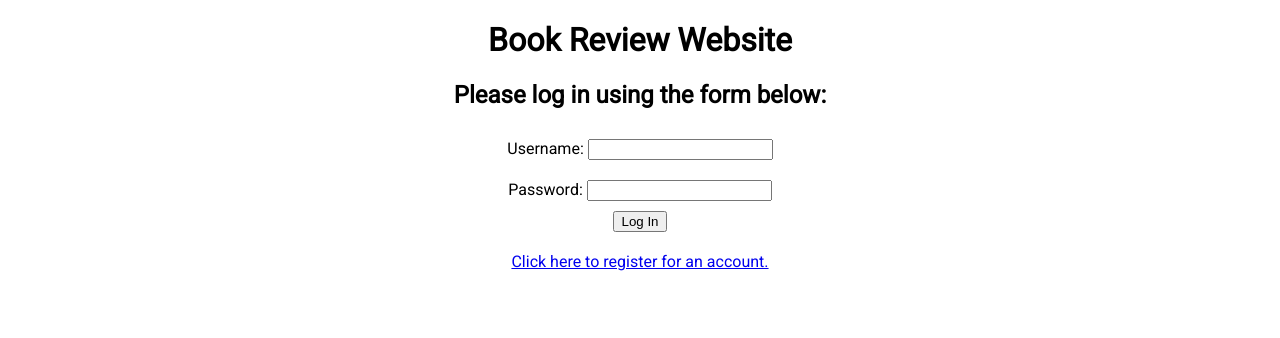
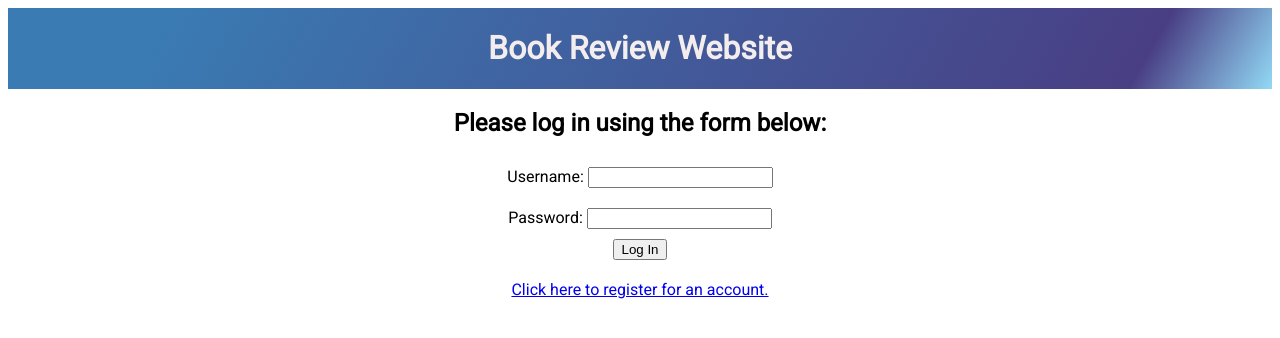
Before and after one commit to betty-van/book-review-app, a Flask app: page / in a window 1280 px wide. Shown: the top 338 px of the page. Run offline with Flask 2, Linux system fonts and the light colour scheme.

Commit message:
Made prettier

```diff
--- a/templates/layout.html
+++ b/templates/layout.html
@@ -14,12 +14,27 @@
         text-align: center;
     }
 
+    header {
+        display: flex;
+        justify-content: center;
+        top: 0;
+        left: 0;
+        width: 100%;
+        min-height: 50px;
+        background-color: #3a7bb3;
+        background-image: linear-gradient(120deg, #3a7bb3 12%, #493e84 89%, #92d9f5 100%);
+    }
+
+    h1 {
+        color: rgb(243, 237, 237);
+    }
+
     form .inputwrapper {
         padding: 10px;
     }
 
     form {
-        margin-bottom: 20px;
+        margin: 10px auto 20px auto;
     }
 
     ul {
@@ -43,7 +58,9 @@
 
 <!-- Body of page -->
 <body>
-    <h1>Book Review Website</h1>
+    <header>
+        <h1>Book Review Website</h1>
+    </header>
     <h2>{% block heading %}{{ headline }}{% endblock %}</h2>
 
     {% block body %}
--- a/templates/search-result.html
+++ b/templates/search-result.html
@@ -3,12 +3,12 @@
     <!-- Body -->
     {% block body %}
     <!-- Testing the post request -->
-    <h1>Search Results</h1>
+    <h2>Search Results</h2>
 
     <ul>
         {% for book in books %}
             <li>
-                <p>Book ID: {{ book.id }}</p>
+                <p>Book ID: {{ book.book_id }}</p>
                 <p><b>Book title: {{ book.title }}</b></p>
                 <p>Book author: {{ book.author }}</p>
                 <p>ISBN number: {{ book.isbn }}</p>
```
